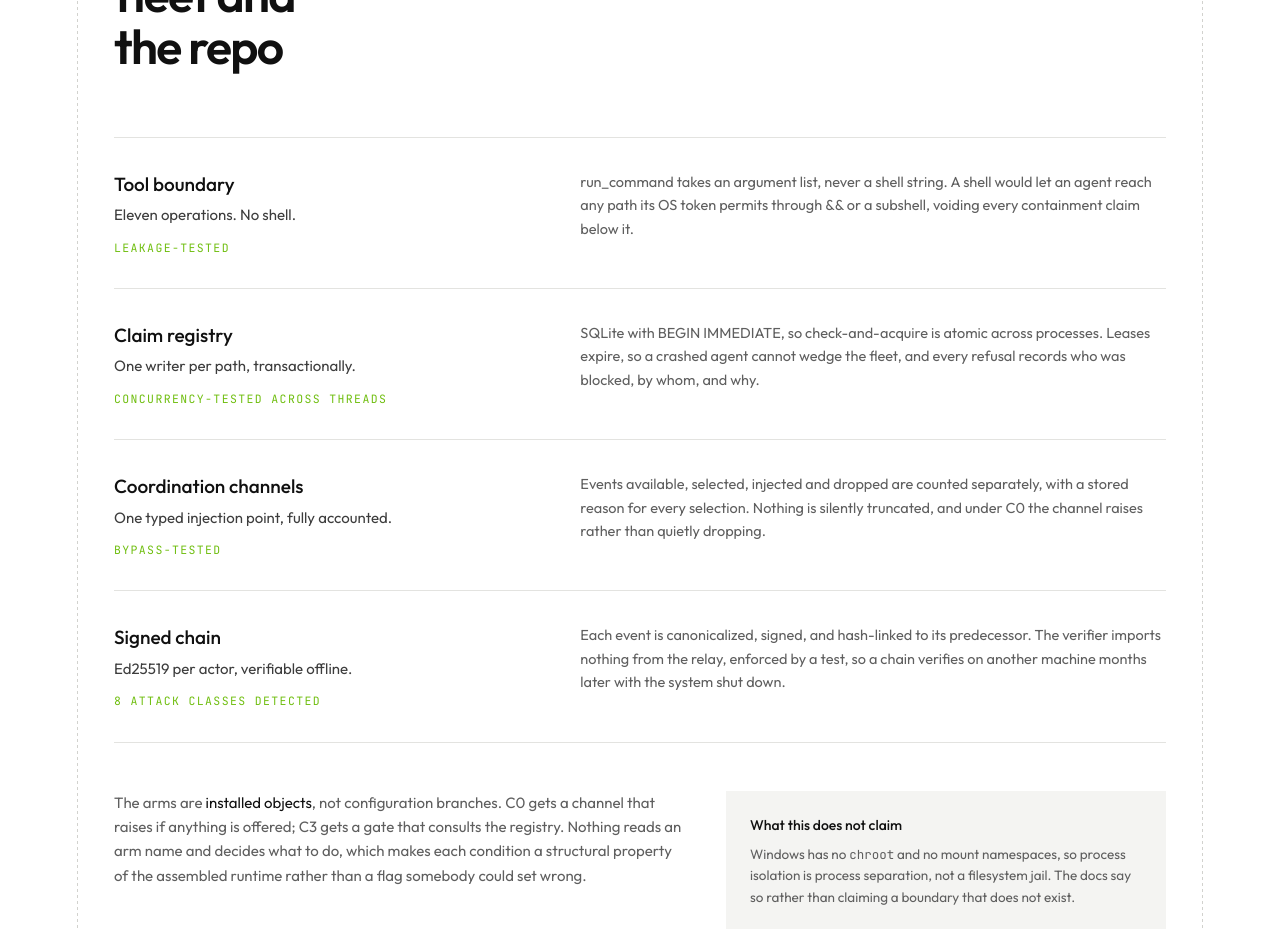
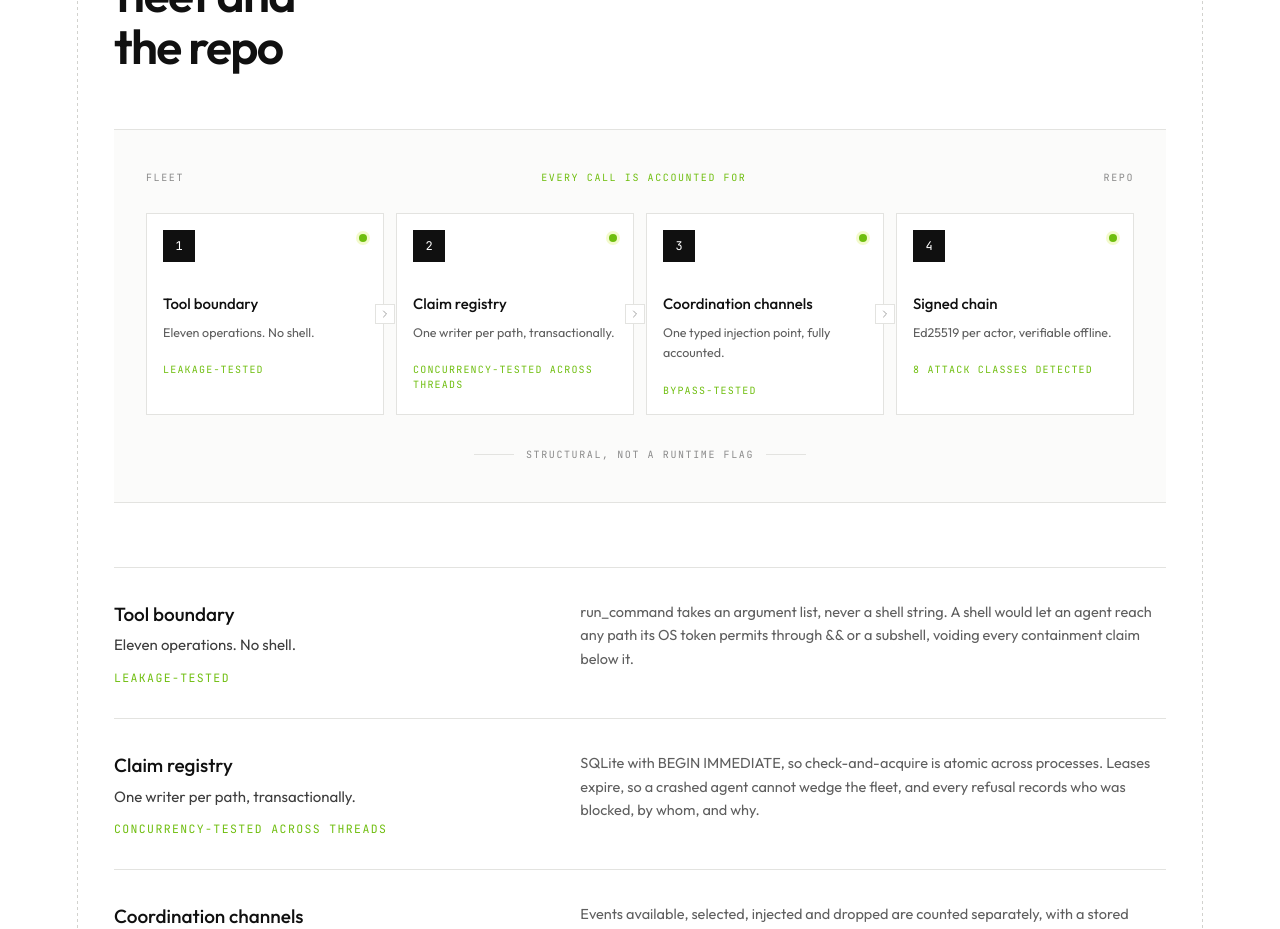
Before and after one commit to Sagexd08/CausalMesh, a React (Vite) app in the folder frontend/: page / in a window 1280 px wide. Shown: the part 6060-6989 px from the top of the page. Built offline with nearby package versions, Linux system fonts and the light colour scheme.

Commit message:
feat(frontend): add LayerDiagram component to visualize architecture layers

```diff
--- a/frontend/src/components/Architecture.jsx
+++ b/frontend/src/components/Architecture.jsx
@@ -1,4 +1,5 @@
 import { Mark, Reveal, Section } from "./Primitives.jsx";
+import { ChevronRight } from "./Icons.jsx";
 
 /**
  * The four layers, as a specification list rather than a card grid.
@@ -41,6 +42,63 @@ const LAYERS = [
   },
 ];
 
+function LayerDiagram() {
+  return (
+    <div className="mt-14 border-y border-rule-soft bg-paper-sunk/40 px-5 py-8 sm:px-8 sm:py-10">
+      <div className="flex items-center justify-between gap-4 font-mono text-[10px] uppercase tracking-[0.16em] text-ink-500">
+        <span>fleet</span>
+        <span className="text-marker-deep">every call is accounted for</span>
+        <span>repo</span>
+      </div>
+
+      <div className="relative mt-7">
+        <div
+          aria-hidden="true"
+          className="absolute left-0 right-0 top-1/2 hidden border-t border-dashed border-rule-soft lg:block"
+        />
+        <div className="relative grid gap-3 sm:grid-cols-2 lg:grid-cols-4">
+          {LAYERS.map((layer, i) => (
+            <div
+              key={layer.name}
+              className="group relative border border-rule-soft bg-paper p-4 transition-colors duration-300 hover:border-ink-900"
+            >
+              <div className="flex items-start justify-between gap-3">
+                <span className="flex h-8 w-8 items-center justify-center border border-ink-900 bg-ink-900 font-mono text-xs text-paper">
+                  {i + 1}
+                </span>
+                <span className="mt-1 h-2 w-2 rounded-full bg-marker-deep shadow-[0_0_0_3px_rgba(215,239,90,0.3)]" />
+              </div>
+              <h3 className="mt-8 text-[15px] font-medium leading-snug text-ink-900">
+                {layer.name}
+              </h3>
+              <p className="mt-2 text-[12.5px] leading-relaxed text-ink-600">
+                {layer.claim}
+              </p>
+              <p className="mt-5 font-mono text-[10px] uppercase tracking-[0.12em] text-marker-deep">
+                {layer.proof}
+              </p>
+              {i < LAYERS.length - 1 && (
+                <span
+                  aria-hidden="true"
+                  className="absolute -right-3 top-1/2 z-10 hidden h-5 w-5 -translate-y-1/2 items-center justify-center border border-rule-soft bg-paper text-ink-500 lg:flex"
+                >
+                  <ChevronRight className="h-3 w-3" />
+                </span>
+              )}
+            </div>
+          ))}
+        </div>
+      </div>
+
+      <div className="mt-8 flex items-center justify-center gap-3 text-center font-mono text-[10px] uppercase tracking-[0.16em] text-ink-500">
+        <span className="h-px w-10 bg-rule-soft" />
+        <span>structural, not a runtime flag</span>
+        <span className="h-px w-10 bg-rule-soft" />
+      </div>
+    </div>
+  );
+}
+
 export default function Architecture() {
   return (
     <Section id="architecture" className="py-24 md:py-32">
@@ -49,6 +107,8 @@ export default function Architecture() {
           Four <Mark>layers</Mark> between the fleet and the repo
         </h2>
       </div>
+
+      <LayerDiagram />
 
       <div className="mt-16">
         {LAYERS.map((layer, i) => (
```
